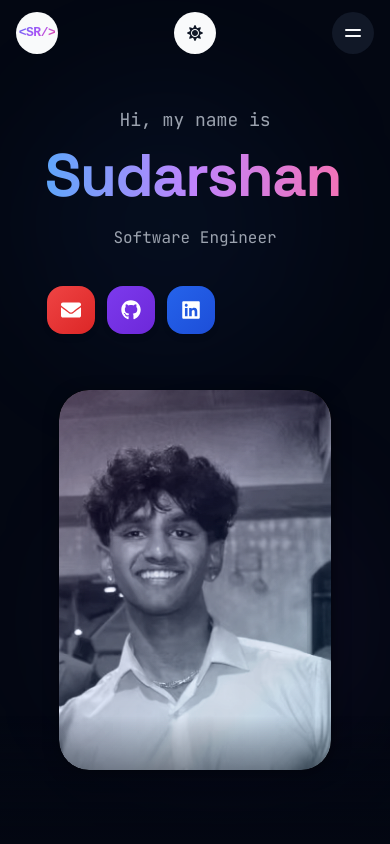
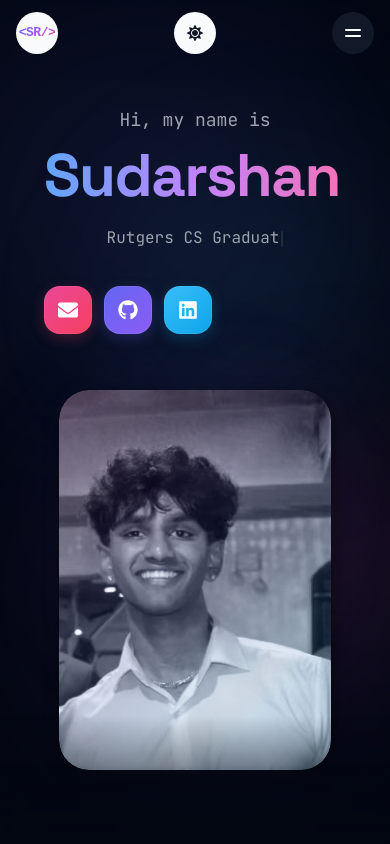
Before and after one commit to sudarshanr10/personal-website, a React (Vite) app: page / in a window 390 px wide. Shown: the top 844 px of the page. Built offline with nearby package versions, Linux system fonts and the light colour scheme.

Commit message:
Fixed Hero typing animation, Fixed Gradual Blur, animations in NavBar

```diff
--- a/src/App.tsx
+++ b/src/App.tsx
@@ -1,13 +1,63 @@
+import { motion } from 'framer-motion'
 import Navbar from './components/Navbar'
 import Hero from './components/Hero'
 import About from './components/About'
 import Projects from './components/Projects'
 
+const orbs = [
+  { w: 600, h: 600, top: '-8%', right: '-4%', color: 'rgba(99,102,241,0.13)', x: [0, 45, -25, 30, 0], y: [0, -35, 55, -20, 0], scale: [1, 1.1, 0.93, 1.06, 1], duration: 22, delay: 0 },
+  { w: 520, h: 520, bottom: '2%', left: '-6%', color: 'rgba(168,85,247,0.11)', x: [0, -35, 45, -18, 0], y: [0, 45, -35, 22, 0], scale: [1, 0.94, 1.1, 0.98, 1], duration: 27, delay: 3 },
+  { w: 420, h: 420, top: '38%', left: '32%', color: 'rgba(236,72,153,0.09)', x: [0, 55, -45, 22, 0], y: [0, -45, 35, -12, 0], scale: [1, 1.08, 0.96, 1.04, 1], duration: 19, delay: 6 },
+  { w: 460, h: 460, top: '8%', left: '8%', color: 'rgba(56,189,248,0.08)', x: [0, -28, 38, -12, 0], y: [0, 28, -38, 16, 0], scale: [1, 1.05, 0.97, 1.03, 1], duration: 24, delay: 9 },
+  { w: 360, h: 360, bottom: '18%', right: '8%', color: 'rgba(99,102,241,0.10)', x: [0, 32, -22, 12, 0], y: [0, -22, 42, -16, 0], scale: [1, 0.96, 1.07, 1.01, 1], duration: 21, delay: 13 },
+]
+
+const AnimatedBackground = () => (
+  <div className="fixed inset-0 overflow-hidden pointer-events-none z-0">
+    {orbs.map((o, i) => (
+      <motion.div
+        key={i}
+        className="absolute rounded-full"
+        style={{
+          width: o.w,
+          height: o.h,
+          top: o.top,
+          bottom: o.bottom,
+          left: o.left,
+          right: o.right,
+          background: `radial-gradient(circle, ${o.color}, transparent 70%)`,
+          filter: 'blur(48px)',
+        }}
+        animate={{ x: o.x, y: o.y, scale: o.scale }}
+        transition={{ duration: o.duration, repeat: Infinity, ease: 'easeInOut', delay: o.delay }}
+      />
+    ))}
+  </div>
+)
+
 function App() {
   return (
     <div className="bg-white dark:bg-gray-950 transition-colors duration-500">
+      <AnimatedBackground />
+      <div
+        className="fixed top-0 left-0 right-0 h-20 pointer-events-none z-[45]"
+        style={{
+          backdropFilter: 'blur(5px)',
+          WebkitBackdropFilter: 'blur(5px)',
+          maskImage: 'linear-gradient(to bottom, black 0%, transparent 100%)',
+          WebkitMaskImage: 'linear-gradient(to bottom, black 0%, transparent 100%)',
+        }}
+      />
+      <div
+        className="fixed bottom-0 left-0 right-0 h-20 pointer-events-none z-[45]"
+        style={{
+          backdropFilter: 'blur(5px)',
+          WebkitBackdropFilter: 'blur(5px)',
+          maskImage: 'linear-gradient(to top, black 0%, transparent 100%)',
+          WebkitMaskImage: 'linear-gradient(to top, black 0%, transparent 100%)',
+        }}
+      />
       <Navbar />
-      {/* Continuous scroll sections */}
       <Hero />
       <About />
       <Projects />
--- a/src/components/DockIcons.tsx
+++ b/src/components/DockIcons.tsx
@@ -7,6 +7,7 @@ export interface DockIconItem {
   href?: string
   target?: string
   bg: string
+  glowColor?: string
 }
 
 interface DockIconsProps {
@@ -43,24 +44,31 @@ const DockItem = ({
   const sizeSync = useTransform(d, [-distance, 0, distance], [baseSize, magnification, baseSize])
   const size = useSpring(sizeSync, { mass: 0.1, stiffness: 200, damping: 14 })
 
+  const glow = item.glowColor ?? 'rgba(99,102,241,0.5)'
+  const boxShadow = hovered
+    ? `0 8px 28px ${glow}, 0 0 0 1px rgba(255,255,255,0.12) inset`
+    : `0 4px 14px ${glow.replace(/[\d.]+\)$/, '0.25)')}, 0 0 0 1px rgba(255,255,255,0.08) inset`
+
   const content = (
     <motion.div
       ref={itemRef}
-      style={{ width: size, height: size, background: item.bg }}
+      style={{ width: size, height: size, background: item.bg, boxShadow, transition: 'box-shadow 0.25s ease' }}
       onHoverStart={() => setHovered(true)}
       onHoverEnd={() => setHovered(false)}
-      className="relative flex items-center justify-center rounded-2xl shadow-md cursor-pointer select-none flex-shrink-0"
+      className="relative flex items-center justify-center rounded-2xl cursor-pointer select-none flex-shrink-0"
     >
       <AnimatePresence>
         {hovered && (
           <motion.span
-            className="absolute -top-9 left-1/2 -translate-x-1/2 px-2.5 py-1 rounded-lg text-xs font-semibold whitespace-nowrap bg-gray-900 dark:bg-white text-white dark:text-gray-900 pointer-events-none shadow-lg"
-            initial={{ opacity: 0, y: 6, scale: 0.9 }}
+            className="absolute left-1/2 -translate-x-1/2 px-3 py-1.5 rounded-lg text-xs font-semibold whitespace-nowrap bg-gray-900 dark:bg-gray-100 text-white dark:text-gray-900 pointer-events-none shadow-xl"
+            style={{ bottom: 'calc(100% + 10px)' }}
+            initial={{ opacity: 0, y: 4, scale: 0.88 }}
             animate={{ opacity: 1, y: 0, scale: 1 }}
-            exit={{ opacity: 0, y: 6, scale: 0.9 }}
-            transition={{ duration: 0.15 }}
+            exit={{ opacity: 0, y: 4, scale: 0.88 }}
+            transition={{ duration: 0.13 }}
           >
             {item.label}
+            <span className="absolute top-full left-1/2 -translate-x-1/2 -mt-px border-4 border-transparent border-t-gray-900 dark:border-t-gray-100" />
           </motion.span>
         )}
       </AnimatePresence>
--- a/src/components/Hero.tsx
+++ b/src/components/Hero.tsx
@@ -1,71 +1,138 @@
 import { useState, useEffect, useRef } from 'react'
 import { FaGithub, FaLinkedin, FaEnvelope } from 'react-icons/fa'
-import { motion, AnimatePresence, useScroll, useTransform } from 'framer-motion'
+import { motion } from 'framer-motion'
 import ProfileCard from './ProfileCard'
 import DockIcons from './DockIcons'
 
 const PROFILE_PIC = '/profpic.JPEG'
-const ROLES = ['Software Engineer', 'Data Engineer']
+const ROLES = ['Software Engineer', 'Rutgers CS Graduate']
 
-const Hero = () => {
-  const name = 'Sudarshan'
-  const [displayedName, setDisplayedName] = useState('')
-  const [showCursor, setShowCursor] = useState(true)
-  const [isTypingComplete, setIsTypingComplete] = useState(false)
-  const [roleIndex, setRoleIndex] = useState(0)
+// ── Name: types char-by-char, cursor fades out when done ─────────────────────
+const TypewriterName = ({
+  text,
+  onDone,
+}: {
+  text: string
+  onDone: () => void
+}) => {
+  const [displayed, setDisplayed] = useState('')
+  const [cursorOn, setCursorOn] = useState(true)
+  const [finished, setFinished] = useState(false)
+  const onDoneRef = useRef(onDone)
+  onDoneRef.current = onDone
 
-  const sectionRef = useRef<HTMLElement>(null)
-  const { scrollYProgress } = useScroll({ target: sectionRef, offset: ['start start', 'end start'] })
-  const blurFilter = useTransform(scrollYProgress, [0.15, 0.7], ['blur(0px)', 'blur(10px)'])
-  const contentOpacity = useTransform(scrollYProgress, [0.2, 0.8], [1, 0])
+  // Type out characters
+  useEffect(() => {
+    let i = 0
+    const start = setTimeout(() => {
+      const tick = setInterval(() => {
+        i++
+        setDisplayed(text.slice(0, i))
+        if (i >= text.length) {
+          clearInterval(tick)
+          setTimeout(() => {
+            setFinished(true)
+            onDoneRef.current()
+          }, 480)
+        }
+      }, 82)
+      return () => clearInterval(tick)
+    }, 320)
+    return () => clearTimeout(start)
+  }, [text])
+
+  // Blink cursor while typing
+  useEffect(() => {
+    if (finished) return
+    const b = setInterval(() => setCursorOn(v => !v), 520)
+    return () => clearInterval(b)
+  }, [finished])
+
+  return (
+    <>
+      {displayed}
+      <span
+        aria-hidden
+        className="inline-block w-[3px] rounded-full ml-[3px] align-middle"
+        style={{
+          height: '0.78em',
+          background: 'linear-gradient(to bottom, #60a5fa, #a78bfa)',
+          boxShadow: '0 0 10px rgba(139,92,246,0.55)',
+          opacity: finished ? 0 : cursorOn ? 1 : 0,
+          transition: finished ? 'opacity 0.35s ease' : 'opacity 0.12s ease',
+        }}
+      />
+    </>
+  )
+}
+
+// ── Roles: typewriter cycle — type → pause → delete → next ───────────────────
+const TypewriterRoles = ({ roles, active }: { roles: string[]; active: boolean }) => {
+  const [text, setText] = useState('')
+  const [idx, setIdx] = useState(0)
+  const [phase, setPhase] = useState<'typing' | 'pause' | 'deleting'>('typing')
+  const [cursorOn, setCursorOn] = useState(true)
 
   useEffect(() => {
-    let currentIndex = 0
-    const typingInterval = setInterval(() => {
-      if (currentIndex < name.length) {
-        setDisplayedName(name.slice(0, currentIndex + 1))
-        currentIndex++
+    if (!active) return
+    const role = roles[idx]
+    let t: ReturnType<typeof setTimeout>
+
+    if (phase === 'typing') {
+      if (text.length < role.length) {
+        t = setTimeout(() => setText(role.slice(0, text.length + 1)), 68)
       } else {
-        setIsTypingComplete(true)
-        clearInterval(typingInterval)
+        t = setTimeout(() => setPhase('pause'), 2200)
       }
-    }, 150)
-    return () => clearInterval(typingInterval)
-  }, [])
+    } else if (phase === 'pause') {
+      t = setTimeout(() => setPhase('deleting'), 60)
+    } else {
+      if (text.length > 0) {
+        t = setTimeout(() => setText(s => s.slice(0, -1)), 36)
+      } else {
+        setIdx(i => (i + 1) % roles.length)
+        setPhase('typing')
+      }
+    }
+
+    return () => clearTimeout(t)
+  }, [text, phase, idx, active, roles])
 
   useEffect(() => {
-    if (isTypingComplete) {
-      const cursorInterval = setInterval(() => setShowCursor(prev => !prev), 530)
-      return () => clearInterval(cursorInterval)
-    }
-  }, [isTypingComplete])
-
-  useEffect(() => {
-    const roleInterval = setInterval(() => {
-      setRoleIndex(prev => (prev + 1) % ROLES.length)
-    }, 2800)
-    return () => clearInterval(roleInterval)
+    const b = setInterval(() => setCursorOn(v => !v), 520)
+    return () => clearInterval(b)
   }, [])
 
   return (
+    <span className="font-mono text-base md:text-lg text-gray-500 dark:text-gray-400">
+      {/* reserve height so the row doesn't collapse before active */}
+      <span>{text || '\u00A0'}</span>
+      {active && (
+        <span
+          aria-hidden
+          className="inline-block w-[2px] rounded-full ml-[2px] align-middle bg-gray-400 dark:bg-gray-500"
+          style={{
+            height: '1em',
+            opacity: cursorOn ? 0.75 : 0,
+            transition: 'opacity 0.12s ease',
+          }}
+        />
+      )}
+    </span>
+  )
+}
+
+// ── Hero ─────────────────────────────────────────────────────────────────────
+const Hero = () => {
+  const [rolesActive, setRolesActive] = useState(false)
+
+  return (
     <section
-      ref={sectionRef}
       data-section="home"
-      className="min-h-screen flex flex-col items-center justify-center pt-20 px-4 relative overflow-hidden bg-gray-50 dark:bg-gray-950 transition-colors duration-500"
+      className="min-h-screen flex flex-col items-center justify-center pt-20 px-4 relative overflow-hidden bg-transparent transition-colors duration-500"
     >
-      {/* Background blobs */}
-      <div className="absolute inset-0 overflow-hidden pointer-events-none">
-        <div className="absolute top-20 right-20 w-72 h-72 bg-blue-500/10 dark:bg-blue-500/5 rounded-full blur-3xl" />
-        <div className="absolute bottom-20 left-20 w-72 h-72 bg-purple-500/10 dark:bg-purple-500/5 rounded-full blur-3xl" />
-      </div>
-
-      {/* Content — blurs + fades as you scroll out */}
-      <motion.div
-        className="max-w-5xl mx-auto w-full relative z-10"
-        style={{ filter: blurFilter, opacity: contentOpacity }}
-      >
+      <div className="max-w-5xl mx-auto w-full relative z-10">
         <div className="flex flex-col md:flex-row items-center gap-10 lg:gap-16 mb-12">
-          {/* Left: name + social */}
           <motion.div
             className="flex-1 text-center md:text-left"
             initial={{ opacity: 0, x: -30 }}
@@ -87,34 +154,14 @@ const Hero = () => {
               transition={{ duration: 0.5, delay: 0.1 }}
               className="text-6xl md:text-7xl lg:text-8xl font-bold mb-4 text-gray-900 dark:text-white tracking-tight"
             >
-              <span className="relative inline-block">
-                {/* Invisible placeholder holds full width so buttons never shift */}
-                <span className="invisible bg-gradient-to-r from-blue-600 via-purple-600 to-pink-600 bg-clip-text text-transparent dark:from-blue-400 dark:via-purple-400 dark:to-pink-400">{name}</span>
-                <span className="absolute inset-0 flex items-center justify-center md:justify-start bg-gradient-to-r from-blue-600 via-purple-600 to-pink-600 bg-clip-text text-transparent dark:from-blue-400 dark:via-purple-400 dark:to-pink-400">
-                  {displayedName}
-                  <span
-                    className={`inline-block w-1 md:w-1.5 h-[0.85em] bg-gradient-to-b from-blue-600 to-purple-600 dark:from-blue-400 dark:to-purple-400 ml-1 align-middle ${
-                      showCursor ? 'opacity-100' : 'opacity-0'
-                    } transition-opacity duration-100`}
-                  />
-                </span>
+              <span className="bg-gradient-to-r from-blue-600 via-purple-600 to-pink-600 bg-clip-text text-transparent dark:from-blue-400 dark:via-purple-400 dark:to-pink-400">
+                <TypewriterName text="Sudarshan" onDone={() => setRolesActive(true)} />
               </span>
             </motion.h1>
 
-            {/* Cycling role */}
-            <div className="h-8 mb-8 overflow-hidden flex items-center justify-center md:justify-start">
-              <AnimatePresence mode="wait">
-                <motion.span
-                  key={roleIndex}
-                  initial={{ opacity: 0, y: 12 }}
-                  animate={{ opacity: 1, y: 0 }}
-                  exit={{ opacity: 0, y: -12 }}
-                  transition={{ duration: 0.35, ease: 'easeInOut' }}
-                  className="text-base md:text-lg text-gray-500 dark:text-gray-400 font-mono"
-                >
-                  {ROLES[roleIndex]}
-                </motion.span>
-              </AnimatePresence>
+            {/* Fixed height so layout never shifts */}
+            <div className="h-8 mb-8 flex items-center justify-center md:justify-start">
+              <TypewriterRoles roles={ROLES} active={rolesActive} />
             </div>
 
             <motion.div
@@ -130,20 +177,23 @@ const Hero = () => {
                   {
                     icon: <FaEnvelope size={20} />,
                     label: 'Email',
-                    bg: 'linear-gradient(135deg, #ef4444, #dc2626)',
+                    bg: 'linear-gradient(135deg, #ec4899, #f43f5e)',
+                    glowColor: 'rgba(244,63,94,0.5)',
                     href: 'mailto:sudarshan86.ramesh@gmail.com',
                   },
                   {
                     icon: <FaGithub size={20} />,
                     label: 'GitHub',
-                    bg: 'linear-gradient(135deg, #7c3aed, #6d28d9)',
+                    bg: 'linear-gradient(135deg, #6366f1, #8b5cf6)',
+                    glowColor: 'rgba(99,102,241,0.5)',
                     href: 'https://github.com/sudarshanr10',
                     target: '_blank',
                   },
                   {
                     icon: <FaLinkedin size={20} />,
                     label: 'LinkedIn',
-                    bg: 'linear-gradient(135deg, #2563eb, #1d4ed8)',
+                    bg: 'linear-gradient(135deg, #38bdf8, #0ea5e9)',
+                    glowColor: 'rgba(14,165,233,0.5)',
                     href: 'https://www.linkedin.com/in/sudarshan-ramesh-424386204/',
                     target: '_blank',
                   },
@@ -152,7 +202,6 @@ const Hero = () => {
             </motion.div>
           </motion.div>
 
-          {/* Right: ProfileCard */}
           <motion.div
             className="flex-shrink-0"
             initial={{ opacity: 0, x: 30 }}
@@ -168,10 +217,9 @@ const Hero = () => {
             />
           </motion.div>
         </div>
-      </motion.div>
+      </div>
 
-      {/* Bottom gradient fade */}
-      <div className="absolute bottom-0 left-0 right-0 h-32 bg-gradient-to-t from-gray-50 dark:from-gray-950 to-transparent pointer-events-none z-20" />
+      <div className="absolute bottom-0 left-0 right-0 h-32 bg-gradient-to-t from-white dark:from-gray-950 to-transparent pointer-events-none z-20" />
     </section>
   )
 }
--- a/src/components/Navbar.tsx
+++ b/src/components/Navbar.tsx
@@ -1,29 +1,35 @@
-import { useEffect } from 'react'
+import { useEffect, useState, useRef } from 'react'
 import { FaMoon, FaSun } from 'react-icons/fa'
 import { useTheme } from '../contexts/ThemeContext'
 import { motion, AnimatePresence } from 'framer-motion'
+import { gsap } from 'gsap'
 import PillNav from './PillNav'
 
 const ThemeToggle = () => {
   const { theme, toggleTheme } = useTheme()
+
+  const glowColor = theme === 'light'
+    ? '0 0 18px rgba(99,102,241,0.55), 0 0 36px rgba(99,102,241,0.2)'
+    : '0 0 18px rgba(251,191,36,0.55), 0 0 36px rgba(251,191,36,0.2)'
 
   return (
     <motion.button
       onClick={toggleTheme}
       className="relative w-[42px] h-[42px] rounded-full flex items-center justify-center overflow-hidden"
       style={{ background: theme === 'light' ? '#111827' : '#f9fafb' }}
-      whileHover={{ scale: 1.05 }}
-      whileTap={{ scale: 0.95 }}
+      whileHover={{ scale: 1.14, rotate: 20, boxShadow: glowColor }}
+      whileTap={{ scale: 0.9, rotate: -10 }}
+      transition={{ type: 'spring', stiffness: 420, damping: 14 }}
       aria-label="Toggle theme"
     >
       <AnimatePresence mode="wait">
         {theme === 'light' ? (
           <motion.div
             key="moon"
-            initial={{ y: -20, opacity: 0 }}
-            animate={{ y: 0, opacity: 1 }}
-            exit={{ y: 20, opacity: 0 }}
-            transition={{ duration: 0.2 }}
+            initial={{ rotate: -90, scale: 0, opacity: 0 }}
+            animate={{ rotate: 0, scale: 1, opacity: 1 }}
+            exit={{ rotate: 90, scale: 0, opacity: 0 }}
+            transition={{ duration: 0.25, ease: 'backOut' }}
             className="absolute"
           >
             <FaMoon size={16} className="text-white" />
@@ -31,10 +37,10 @@ const ThemeToggle = () => {
         ) : (
           <motion.div
             key="sun"
-            initial={{ y: -20, opacity: 0 }}
-            animate={{ y: 0, opacity: 1 }}
-            exit={{ y: 20, opacity: 0 }}
-            transition={{ duration: 0.2 }}
+            initial={{ rotate: 90, scale: 0, opacity: 0 }}
+            animate={{ rotate: 0, scale: 1, opacity: 1 }}
+            exit={{ rotate: -90, scale: 0, opacity: 0 }}
+            transition={{ duration: 0.25, ease: 'backOut' }}
             className="absolute"
           >
             <FaSun size={16} className="text-gray-900" />
@@ -45,16 +51,60 @@ const ThemeToggle = () => {
   )
 }
 
+const navItems = [
+  { href: '#home', label: 'Home' },
+  { href: '#about', label: 'About' },
+  { href: '#projects', label: 'Projects' },
+]
+
 const Navbar = () => {
   const { theme } = useTheme()
-
-  const navItems = [
-    { href: '#home', label: 'Home' },
-    { href: '#about', label: 'About' },
-    { href: '#projects', label: 'Projects' },
-  ]
+  const [activeSection, setActiveSection] = useState('home')
+  const prevSectionRef = useRef<string>('')
+  const prevThemeRef = useRef<string>('')
 
   const isLight = theme === 'light'
+
+  useEffect(() => {
+    if (prevThemeRef.current === theme) return
+    prevThemeRef.current = theme
+
+    const logo = document.querySelector('.pill-logo')
+    const pills = document.querySelectorAll('.pill')
+    gsap.timeline()
+      .fromTo(logo, { scale: 0.75, rotate: -15 }, { scale: 1, rotate: 0, duration: 0.45, ease: 'back.out(2.5)' })
+      .fromTo(pills, { scale: 0.8, y: 5 }, { scale: 1, y: 0, duration: 0.4, ease: 'back.out(2)', stagger: 0.06 }, '-=0.3')
+  }, [theme])
+
+  useEffect(() => {
+    if (prevSectionRef.current === activeSection) return
+    prevSectionRef.current = activeSection
+
+    const activePill = document.querySelector<HTMLElement>(`.pill[href="#${activeSection}"]`)
+    if (activePill) {
+      gsap.fromTo(
+        activePill,
+        { scale: 0.72, y: -8 },
+        { scale: 1, y: 0, duration: 0.55, ease: 'elastic.out(1, 0.45)', overwrite: 'auto' }
+      )
+    }
+  }, [activeSection])
+
+  useEffect(() => {
+    const sections = document.querySelectorAll('[data-section]')
+    const observer = new IntersectionObserver(
+      (entries) => {
+        entries.forEach(entry => {
+          if (entry.isIntersecting) {
+            setActiveSection(entry.target.getAttribute('data-section') || '')
+          }
+        })
+      },
+      { rootMargin: '-30% 0px -30% 0px', threshold: 0 }
+    )
+    sections.forEach(s => observer.observe(s))
+    return () => observer.disconnect()
+  }, [])
 
   useEffect(() => {
     const handleAnchorClick = (e: MouseEvent) => {
@@ -81,8 +131,9 @@ const Navbar = () => {
       logoNode={
         <motion.span
           style={{ fontFamily: 'monospace', fontWeight: 800, fontSize: '13px', letterSpacing: '-0.5px' }}
-          whileHover={{ scale: 1.08 }}
-          transition={{ type: 'spring', stiffness: 400, damping: 18 }}
+          whileHover={{ scale: 1.12 }}
+          whileTap={{ scale: 0.92 }}
+          transition={{ type: 'spring', stiffness: 450, damping: 16 }}
         >
           <span style={{
             background: 'linear-gradient(135deg, #6366f1, #a855f7, #ec4899)',
@@ -95,7 +146,7 @@ const Navbar = () => {
         </motion.span>
       }
       items={navItems}
-      activeHref=""
+      activeHref={`#${activeSection}`}
       baseColor={isLight ? '#ffffff' : '#111827'}
       pillColor={isLight ? '#111827' : '#f9fafb'}
       pillTextColor={isLight ? '#ffffff' : '#111827'}
--- a/src/components/PillNav.tsx
+++ b/src/components/PillNav.tsx
@@ -85,7 +85,7 @@ const PillNav = ({
 
         tlRefs.current[index]?.kill()
         const tl = gsap.timeline({ paused: true })
-        tl.to(circle, { scale: 1.2, xPercent: -50, duration: 2, ease, overwrite: 'auto' }, 0)
+        tl.to(circle, { scale: 2, xPercent: -50, duration: 2, ease, overwrite: 'auto' }, 0)
         if (label) tl.to(label, { y: -(h + 8), duration: 2, ease, overwrite: 'auto' }, 0)
         if (white) {
           gsap.set(white, { y: Math.ceil(h + 100), opacity: 0 })
```
Also changed, not shown: src/components/About.tsx (+6 -8 lines), src/components/Projects.tsx (+3 -11 lines).
